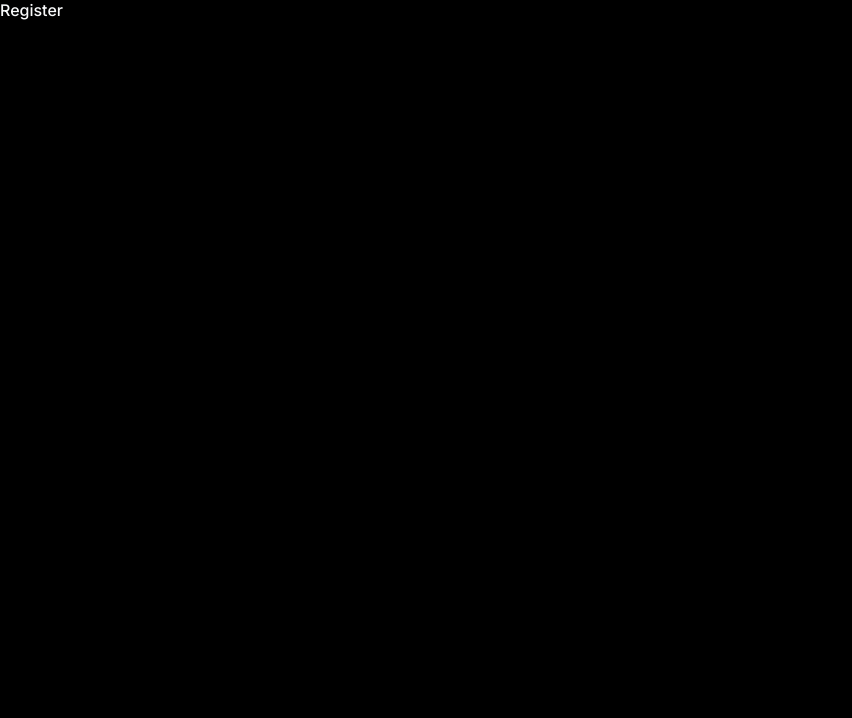
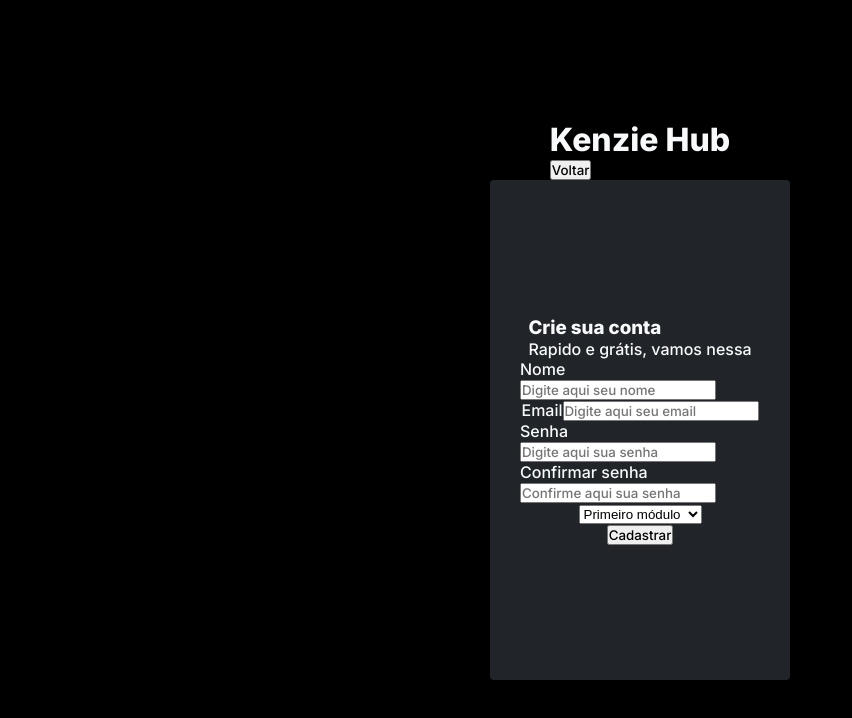
Before and after one commit to Kenzie-Academy-Brasil-Developers/react-entrega-s2-kenzie-hub-leonardomarchioro, a React (Create React App) app: page /register in a window 1280 px wide. Shown: the top 718 px of the page, without its empty margins (0-852 px from the left). Built offline with nearby package versions, Linux system fonts and the light colour scheme.

Commit message:
feat: functional register page

```diff
--- a/src/Pages/Register/index.jsx
+++ b/src/Pages/Register/index.jsx
@@ -1,4 +1,103 @@
+import Button from "../../Components/Button";
+import Input from "../../Components/Input";
+import * as yup from "yup";
+import { yupResolver } from "@hookform/resolvers/yup";
+import { useForm } from "react-hook-form";
+import { useHistory } from "react-router-dom";
+import { Container } from "./styles";
+
 const Register = () => {
-  return <div>Register</div>;
+  const history = useHistory();
+
+  const schema = yup.object().shape({
+    name: yup
+      .string()
+      .required("Nome obrigatório")
+      .matches(/^[ a-zA-Z á]*$/, "Deve conter apenas letras"),
+    email: yup.string().required("Email obrigatório").email("Email inválido"),
+    password: yup
+      .string()
+      .required("Senha obrigatória")
+      .matches(
+        /^(?=.*\d)(?=.*[a-z])(?=.*[A-Z])(?=.*[$*&@#])[0-9a-zA-Z$*&@#]{8,}$/,
+        "Deve conter ao menos 8 caracteres, uma letra minuscula, uma maiúscula, um número e um carácter especial"
+      ),
+    confirmPassword: yup
+      .string()
+      .required("Confirmação obrigatória")
+      .oneOf([yup.ref("password"), null], "Senhas diferentes"),
+    module: yup.string(),
+  });
+
+  const {
+    register,
+    handleSubmit,
+    formState: { errors },
+  } = useForm({
+    resolver: yupResolver(schema),
+  });
+
+  const handleLogin = (data) => {
+    history.push("/");
+    console.log(data);
+  };
+
+  return (
+    <Container>
+      <div>
+        <h1>Kenzie Hub</h1>
+        <Button text="Voltar" type="button" onClick={() => history.push("/")} />
+      </div>
+      <form onSubmit={handleSubmit(handleLogin)}>
+        <div>
+          <h3>Crie sua conta</h3>
+          <p>Rapido e grátis, vamos nessa</p>
+        </div>
+        <Input
+          label="Nome"
+          register={register}
+          name="name"
+          error={errors.name?.message}
+          placeholder="Digite aqui seu nome"
+          type="name"
+        />
+        <Input
+          label="Email"
+          register={register}
+          name="email"
+          error={errors.email?.message}
+          placeholder="Digite aqui seu email"
+          type="email"
+        />
+        <Input
+          label="Senha"
+          register={register}
+          name="password"
+          error={errors.password?.message}
+          placeholder="Digite aqui sua senha"
+          type="password"
+        />
+        <Input
+          label="Confirmar senha"
+          register={register}
+          name="confirmPassword"
+          error={errors.confirmPassword?.message}
+          placeholder="Confirme aqui sua senha"
+          type="password"
+        />
+        <div>
+          <select name="Selecionar módulo" {...register("module")}>
+            <option value={"M1"}>Primeiro módulo</option>
+            <option value={"M2"}>Segundo módulo</option>
+            <option value={"M3"}>Terceiro módulo</option>
+            <option value={"M4"}>Quarto módulo</option>
+            <option value={"M5"}>Quinto módulo</option>
+            <option value={"M6"}>Sexto módulo</option>
+          </select>
+        </div>
+        <Button text="Cadastrar" type="submit" />
+      </form>
+    </Container>
+  );
 };
 export default Register;
--- /dev/null
+++ b/src/Pages/Register/styles.js
@@ -0,0 +1,22 @@
+import styled from "styled-components";
+
+export const Container = styled.div`
+  width: 100vw;
+  height: 100vh;
+  display: flex;
+  flex-direction: column;
+  align-items: center;
+  justify-content: center;
+
+  form {
+    background-color: var(--grey-3);
+    display: flex;
+    flex-direction: column;
+    align-items: center;
+    justify-content: center;
+    padding: 30px;
+    border-radius: 4px;
+    height: 500px;
+    width: 300px;
+  }
+`;
```
